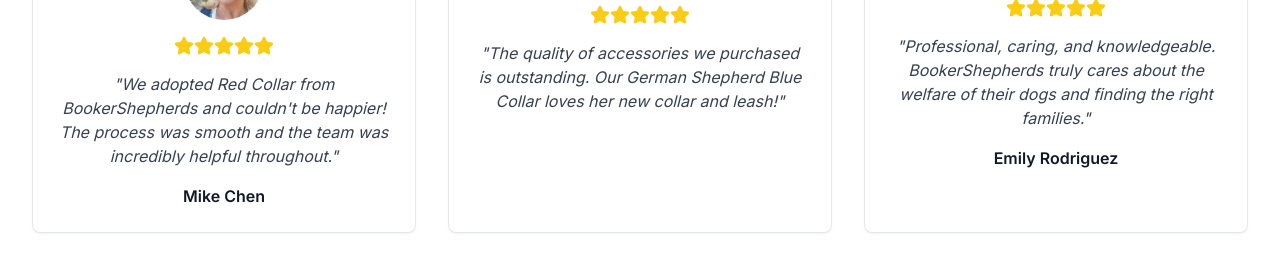
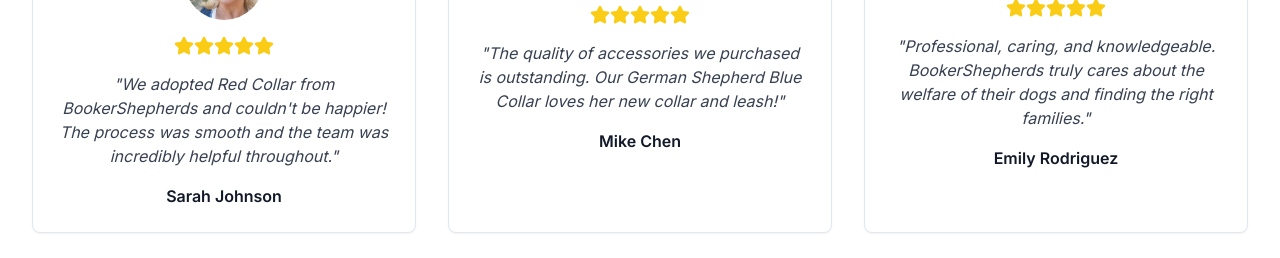
Before and after one commit to bookergsd/bookershepherds, a Next.js app: page / in a window 1280 px wide. Shown: the part 3000-3258 px from the top of the page. Built offline with nearby package versions, Linux system fonts and the light colour scheme.

Commit message:
Update testimonials-section.tsx

```diff
--- a/components/home/testimonials-section.tsx
+++ b/components/home/testimonials-section.tsx
@@ -5,14 +5,14 @@ import { Star } from "lucide-react"
 const testimonials = [
   {
     id: 1,
-    name: "Mike Chen",
+    name: "Sarah Johnson",
     image: "/images/5555.jpg",
     rating: 5,
     text: "We adopted Red Collar from BookerShepherds and couldn't be happier! The process was smooth and the team was incredibly helpful throughout.",
   },
   {
     id: 2,
-    name: "",
+    name: "Mike Chen",
     image: "/images/11111.jpeg",
     rating: 5,
     text: "The quality of accessories we purchased is outstanding. Our German Shepherd Blue Collar loves her new collar and leash!",
```
